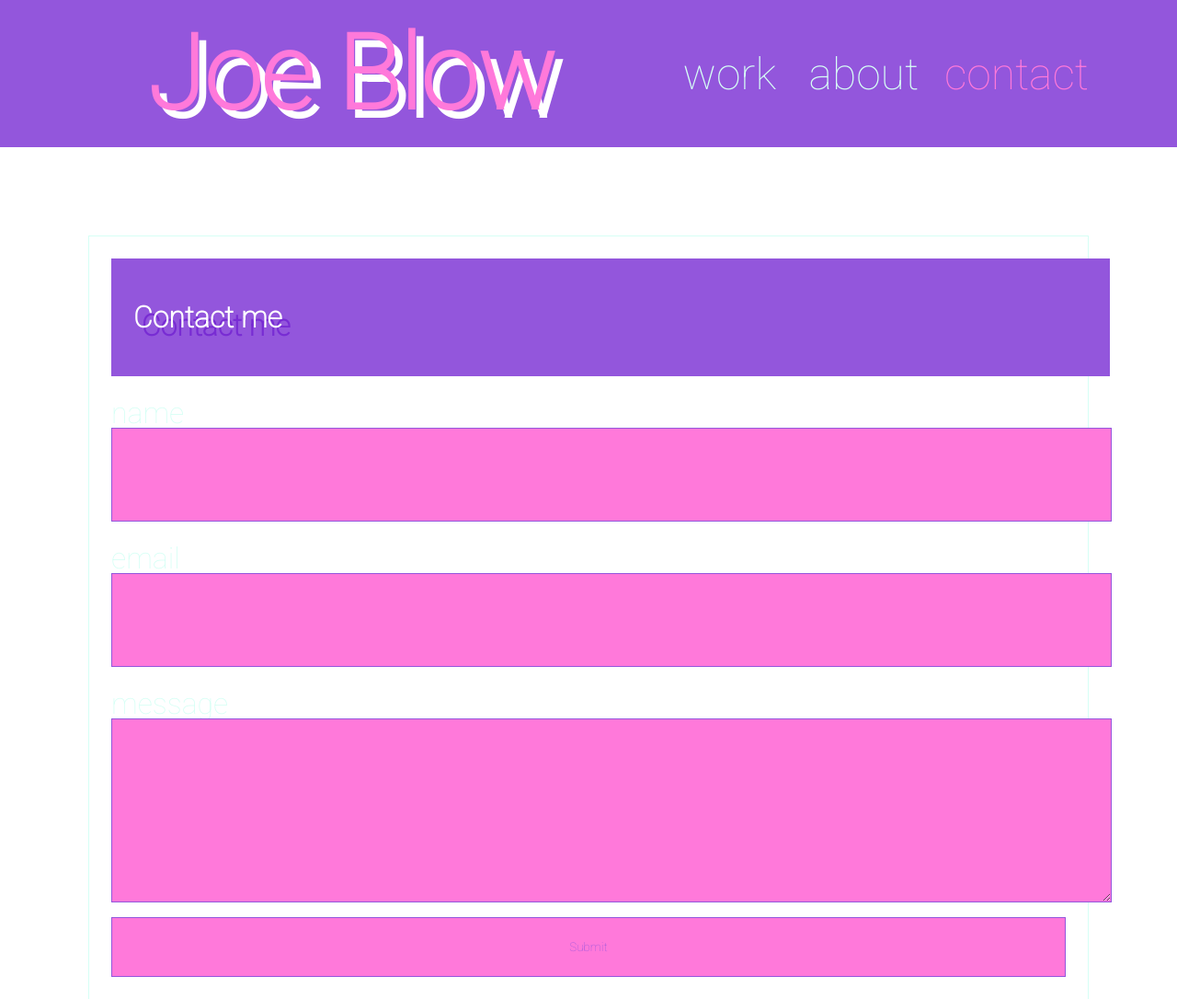
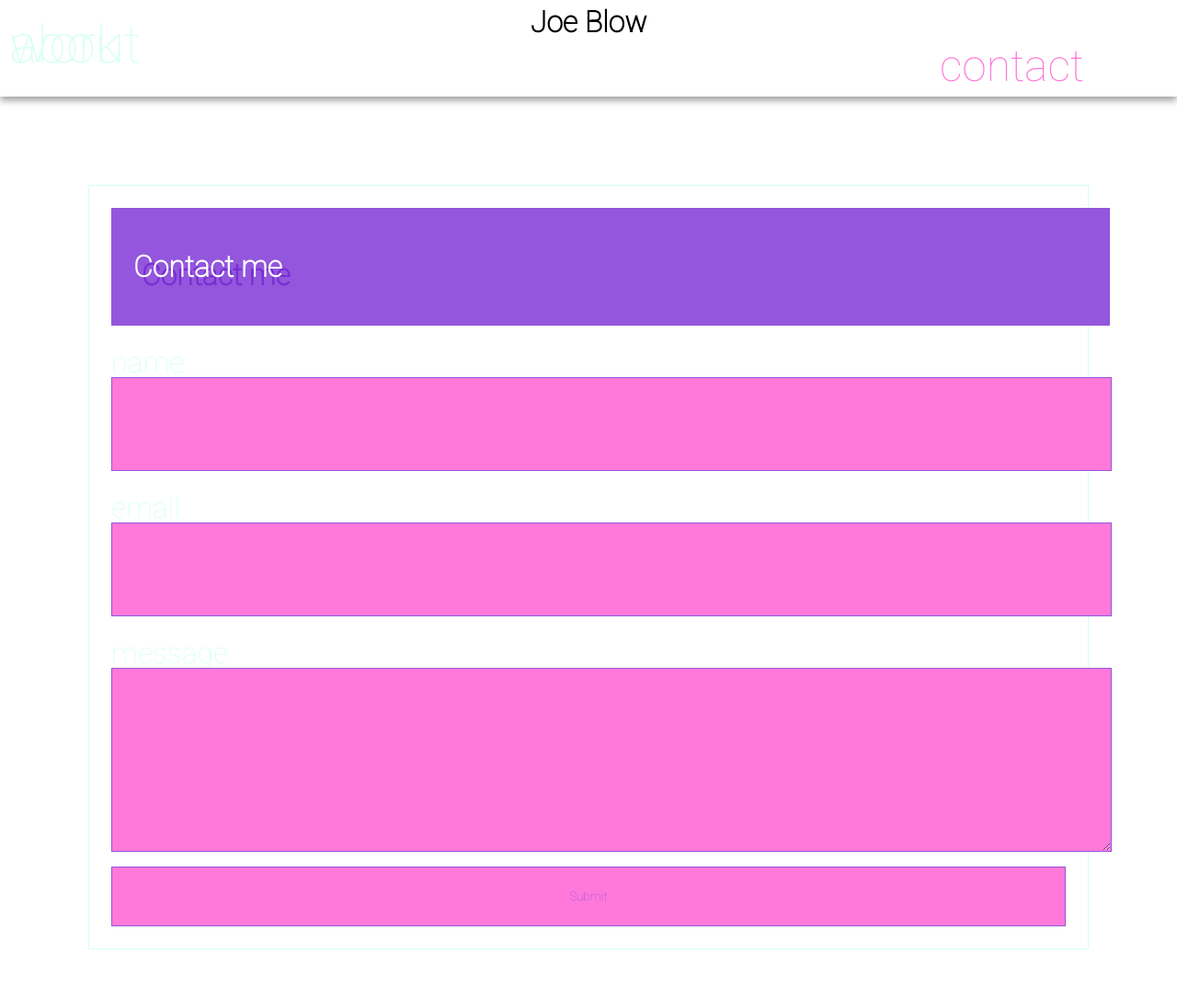
Before and after one commit to yannis-a/YannisARCORIO_3_11032021, a website: page pages/menuSense.html in a window 1280 px wide. Shown: the top 1086 px of the page at 92% size. Drawn offline with nearby package versions, Linux system fonts and the light colour scheme; files that its build step writes are made by us from their sources.

Commit message:
header complet

```diff
--- a/sass/layout/_header.scss
+++ b/sass/layout/_header.scss
@@ -1,14 +1,13 @@
 .header {
-    background: $colour-primary;
-    height: 10rem;
-    display: flex;
-    align-items: center;
-    flex-wrap: wrap;
-    width: 100%;
-    &__logo {
-        font-size: 7rem;
-        color: $colour-secondary;
-        margin-left: 10rem;
-        @include heading-shadow($colour-white);
+    text-align: center;
+    padding:5px;
+
+    @include box-shadow;
+
+    a {
+        position: absolute;
+        top: 14.9px;
+        left: 10px;
+        font-size: larger;
     }
 }
--- a/sass/utils/_mixins.scss
+++ b/sass/utils/_mixins.scss
@@ -1,6 +1,11 @@
 @mixin heading-shadow($colour:lightness-shift($colour-primary), $offset: $heading-shadow-size){
     text-shadow: $offset $offset $colour;
 }
+
+@mixin box-shadow() {
+    box-shadow: 0 4px 8px 0 rgba(0,0,0,0.4);
+}
+
 
 @mixin border($colour:$colour-primary) {
     border: .1rem solid $colour;
```
Also changed, not shown: index.html (+9 -3 lines).
